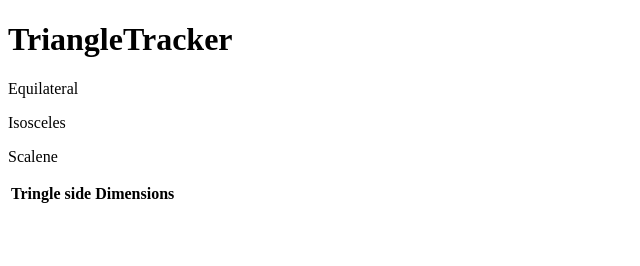
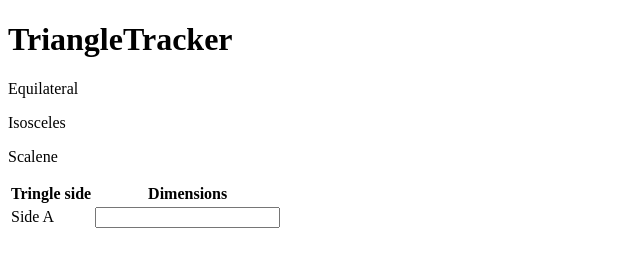
Before and after one commit to tinatasha/triangle-tracker, a plain HTML site: page index.html in a window 1280 px wide. Shown: the whole page, without its empty margins (0-640 px from the left). Drawn offline with Linux system fonts and the light colour scheme.

Commit message:
add table data

```diff
--- a/index.html
+++ b/index.html
@@ -32,7 +32,8 @@
         <th>Dimensions</th>
        </tr>
        <tr>
-
+           <td>Side A</td>
+           <td><input type="number" name="Side A" id="aside"></td>
        </tr>
     </table>
 </div>
```
